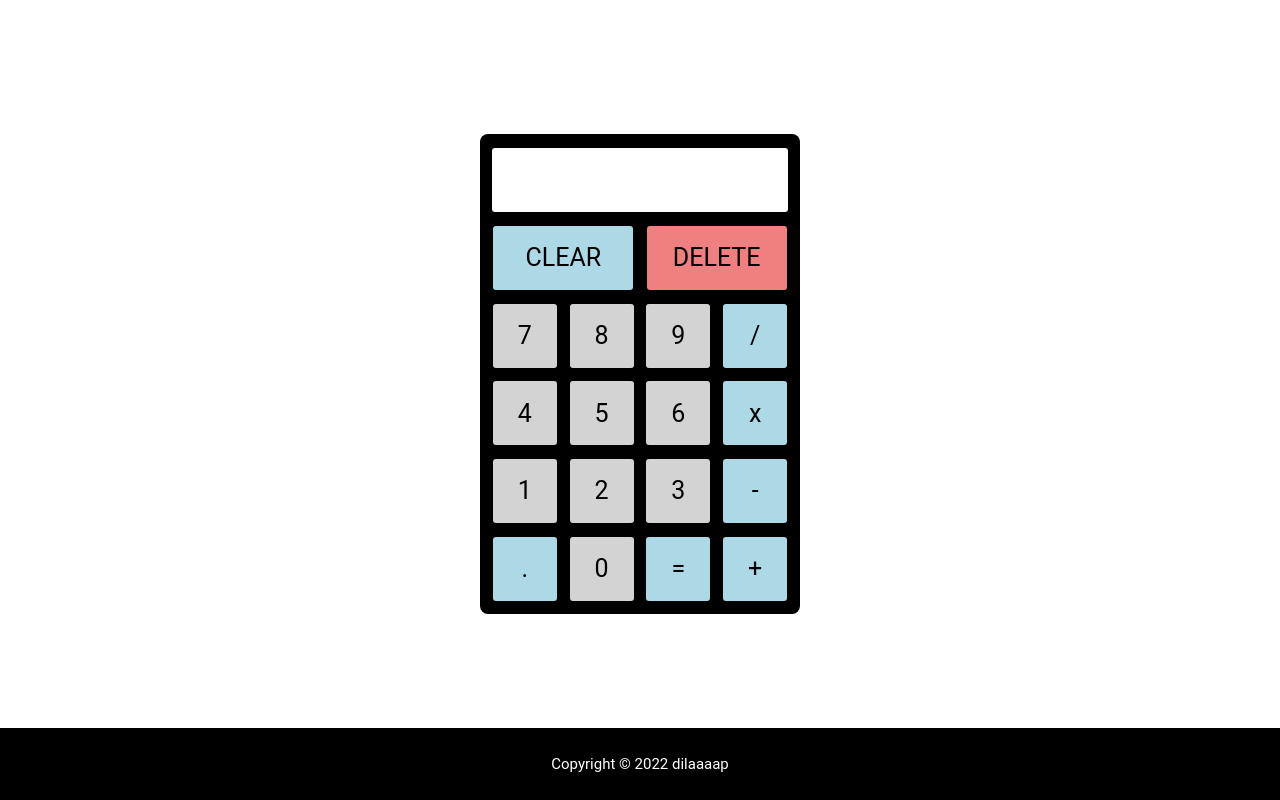
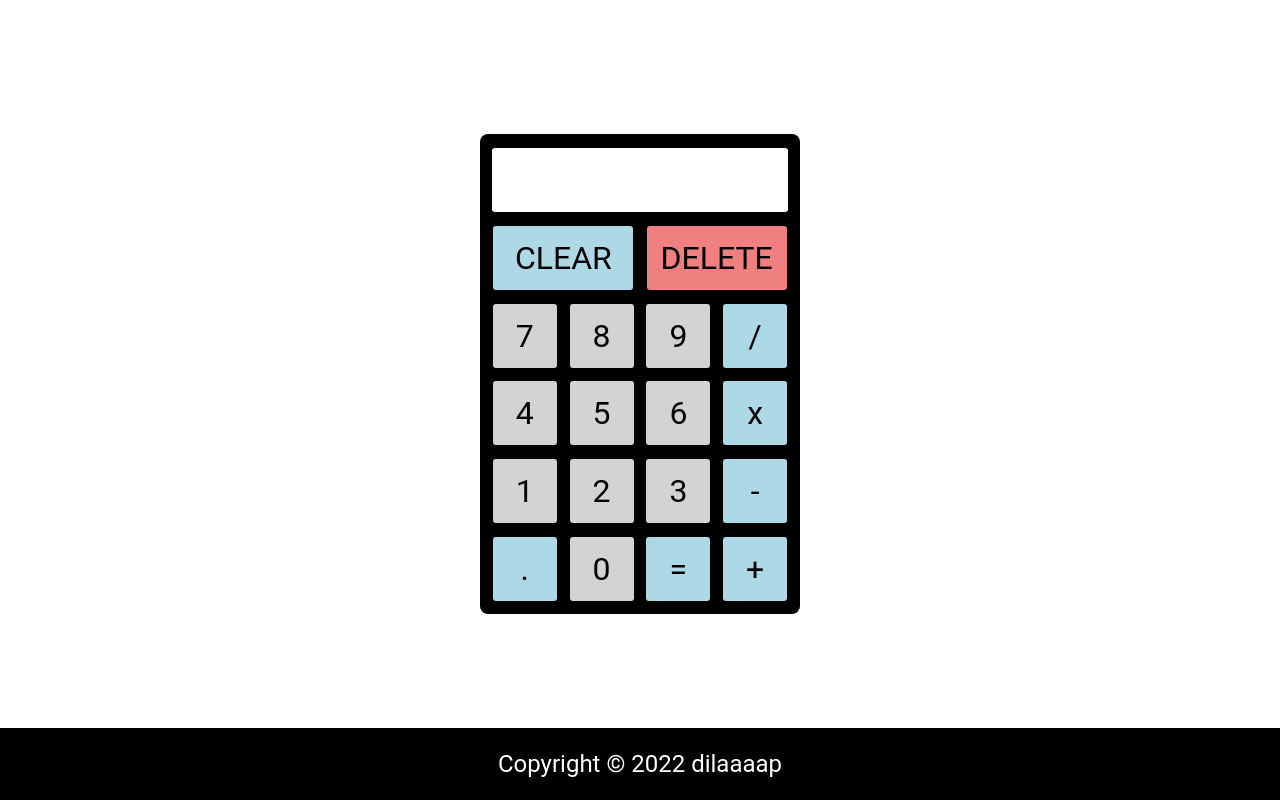
Before and after one commit to dilaaaap/calculator, a plain HTML site: page index.html in a window 1280 px wide. Drawn offline with Linux system fonts and the light colour scheme.

Commit message:
fixfontscale

```diff
--- a/style.css
+++ b/style.css
@@ -26,7 +26,7 @@ body{
     height:8vh;
     justify-content:space-evenly;
     font-family: 'Roboto', sans-serif;
-    font-size: 25px;
+    font-size: 4vh;
     align-items: center;
     justify-content:center;
 }
@@ -48,7 +48,7 @@ body{
 }
 button{
     border:none;
-    font-size:25px;
+    font-size:4vh;
     font-family:Roboto, sans-serif;
 }
 .buttonholder{
@@ -80,7 +80,7 @@ button:active, #top1:active, #top2:active{
     width: 100%;
     position:fixed;
     bottom:0px;
-    font-size:15px;
+    font-size:3vh;
     font-family:Roboto, sans-serif;
   }
   #a4,#a8,#a12,#a13,#a15,#a16{
```
